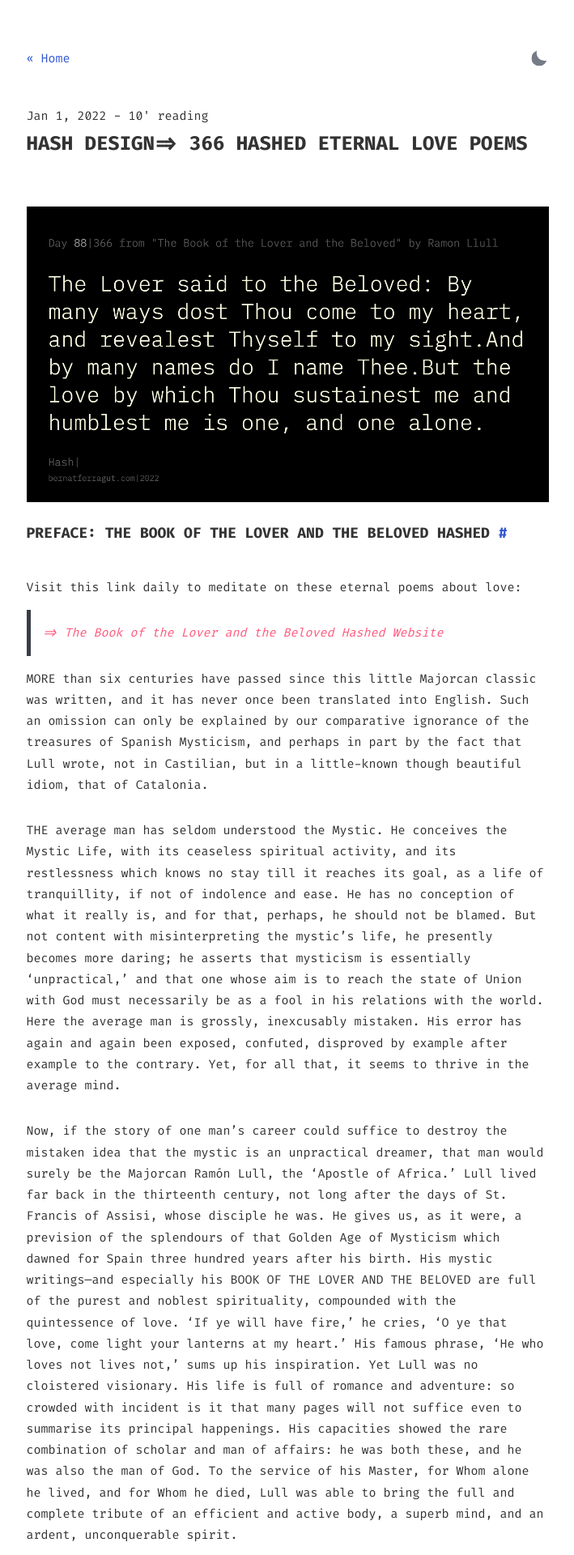
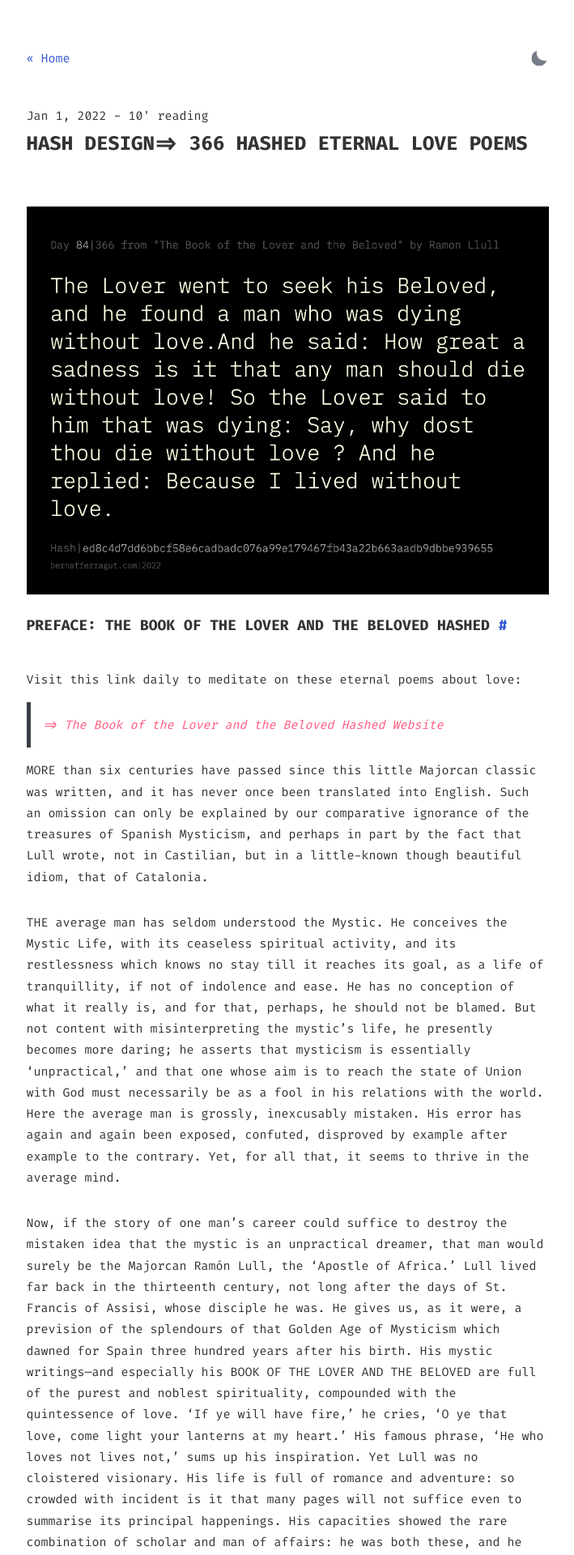
Before and after one commit to bernatferragut/WEB2, a Jekyll site: the page built from _posts/2022-01-01-Hash-love.md, in a window 1280 px wide. Shown: the top 1920 px of the page at 81% size, without its empty margins (285-994 px from the left). Built offline with Jekyll 4.4.1, drawn with Linux system fonts in a browser that asks for light colours.

Commit message:
day84 added as poem exemple

```diff
--- a/_posts/2022-01-01-Hash-love.md
+++ b/_posts/2022-01-01-Hash-love.md
@@ -6,7 +6,7 @@ summary: Book of the Lover and Beloved - 366 Hashed Poems
 minute: 10
 ---
 
-<a href="https://hash-love.surge.sh/">![The Book of the Lover and the Beloved Hashed](/assets/images/art/LOVE/day88.jpeg)</a>
+<a href="https://hash-love.surge.sh/">![The Book of the Lover and the Beloved Hashed](/assets/images/art/LOVE/day84.jpeg)</a>
 
 # Preface: The Book of the Lover and the Beloved Hashed
 
```
Also changed, not shown: assets/images/art/LOVE/day84.jpeg (added).
